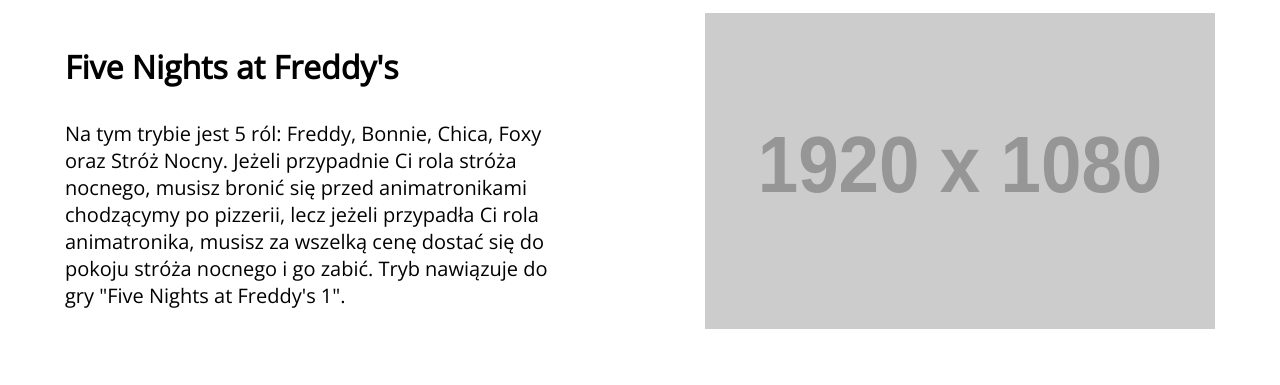
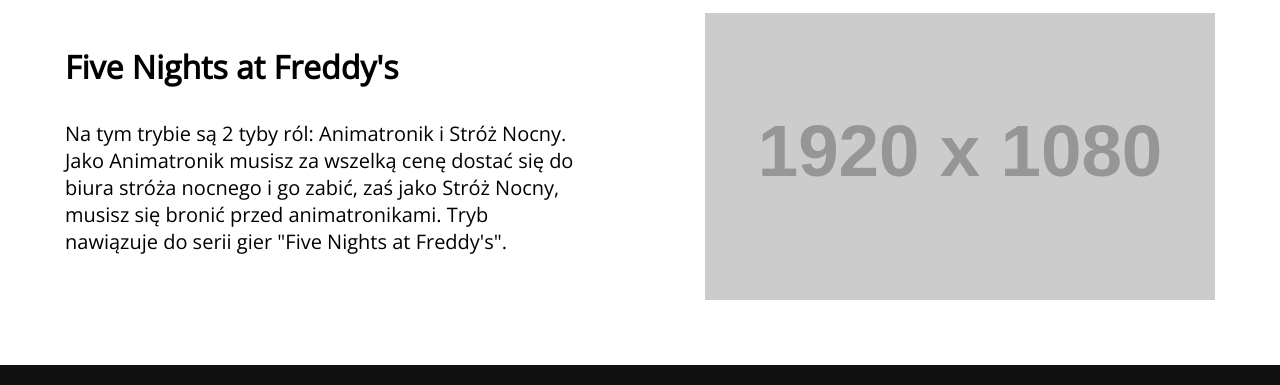
Before and after one commit to GliczDev/foksimc-site, a plain HTML site: page index.html in a window 1280 px wide. Shown: the part 1260-1645 px from the top of the page. Drawn offline with nearby package versions, Linux system fonts and the light colour scheme; placeholder pictures from the web are drawn by us.

Commit message:
Update index.html

```diff
--- a/index.html
+++ b/index.html
@@ -53,7 +53,7 @@
     <div class="gamemodes">
       <div class="mode">
         <p style="font-size: 32; font-weight: bold;">Five Nights at Freddy's</p>
-        <p style="font-size: 20;">Na tym trybie jest 5 ról: Freddy, Bonnie, Chica, Foxy oraz Stróż Nocny. Jeżeli przypadnie Ci rola stróża nocnego, musisz bronić się przed animatronikami chodzącymy po pizzerii, lecz jeżeli przypadła Ci rola animatronika, musisz za wszelką cenę dostać się do pokoju stróża nocnego i go zabić. Tryb nawiązuje do gry "Five Nights at Freddy's 1".</p>
+        <p style="font-size: 20;">Na tym trybie są 2 tyby ról: Animatronik i Stróż Nocny. Jako Animatronik musisz za wszelką cenę dostać się do biura stróża nocnego i go zabić, zaś jako Stróż Nocny, musisz się bronić przed animatronikami. Tryb nawiązuje do serii gier "Five Nights at Freddy's".</p>
       </div>
       <img width="480px" draggable="false" src="https://via.placeholder.com/1920x1080">
     </div>
```
